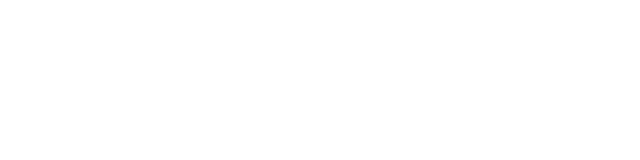
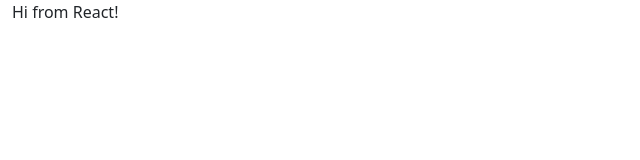
Before and after one commit to ArneTripolone/react-portfolio, a React (Create React App) app: page / in a window 1280 px wide. Shown: the top 160 px of the page, without its empty margins (0-640 px from the left). Built offline with nearby package versions, Linux system fonts and the light colour scheme.

Commit message:
imported bootstrap router

```diff
--- a/package.json
+++ b/package.json
@@ -7,8 +7,10 @@
     "@testing-library/jest-dom": "^5.14.1",
     "@testing-library/react": "^11.2.7",
     "@testing-library/user-event": "^12.8.3",
+    "bootstrap": "^5.1.3",
     "gh-pages": "^3.2.3",
     "react": "^17.0.2",
+    "react-bootstrap": "^1.6.4",
     "react-dom": "^17.0.2",
     "react-router-dom": "^5.3.0",
     "react-scripts": "4.0.3",
--- a/src/App.js
+++ b/src/App.js
@@ -1,5 +1,6 @@
 import React from 'react';
-import { BrowserRouter as Router, Route, Link } from 'react-router-dom';
+import { BrowserRouter as Router } from 'react-router-dom';
+import Container from 'react-bootstrap/Container';
 import './App.css';
 
 class App extends React.Component {
@@ -34,7 +35,9 @@ class App extends React.Component {
   render() {
     return (
       <Router>
-
+        <Container fluid={true}>
+          <p>Hi from React!</p>
+        </Container>
       </Router>
     )
   }
--- a/src/index.js
+++ b/src/index.js
@@ -3,6 +3,8 @@ import ReactDOM from 'react-dom';
 import './index.css';
 import App from './App';
 import reportWebVitals from './reportWebVitals';
+
+import 'bootstrap/dist/css/bootstrap.css';
 
 ReactDOM.render(
   <React.StrictMode>
```
Also changed, not shown: public/index.html (+1 -23 lines), 1 other file (tests, documents, lock files or other folders).
